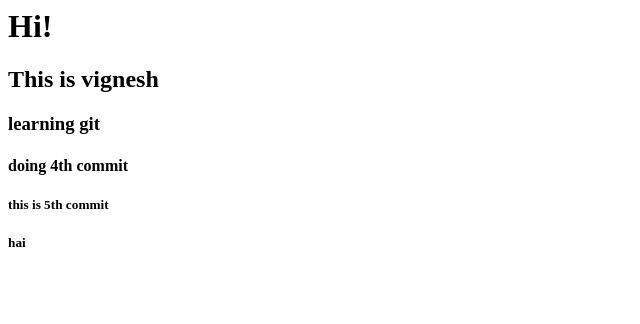
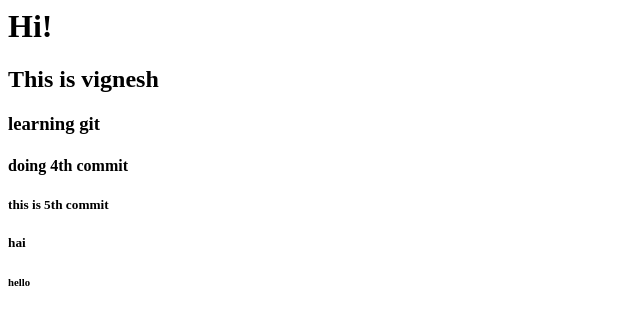
Before and after one commit to veeravignesh029/git.code, a plain HTML site: page index.html in a window 1280 px wide. Shown: the full height of the page, 0-640 px from the left. Drawn offline with Linux system fonts and the light colour scheme.

Commit message:
test3 commit

```diff
--- a/index.html
+++ b/index.html
@@ -4,3 +4,4 @@
 <h4>doing 4th commit</h4>
 <h5>this is 5th commit</h5>
 <h5>hai</h5>
+<h6>hello</h6>
```
